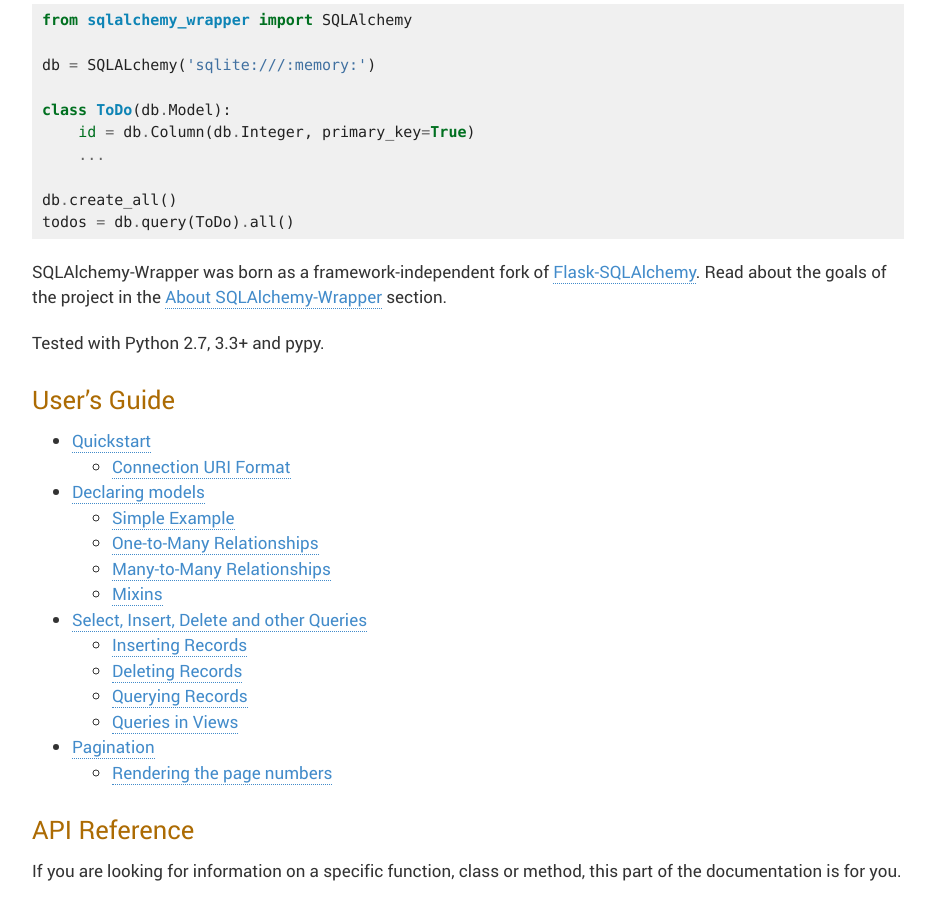
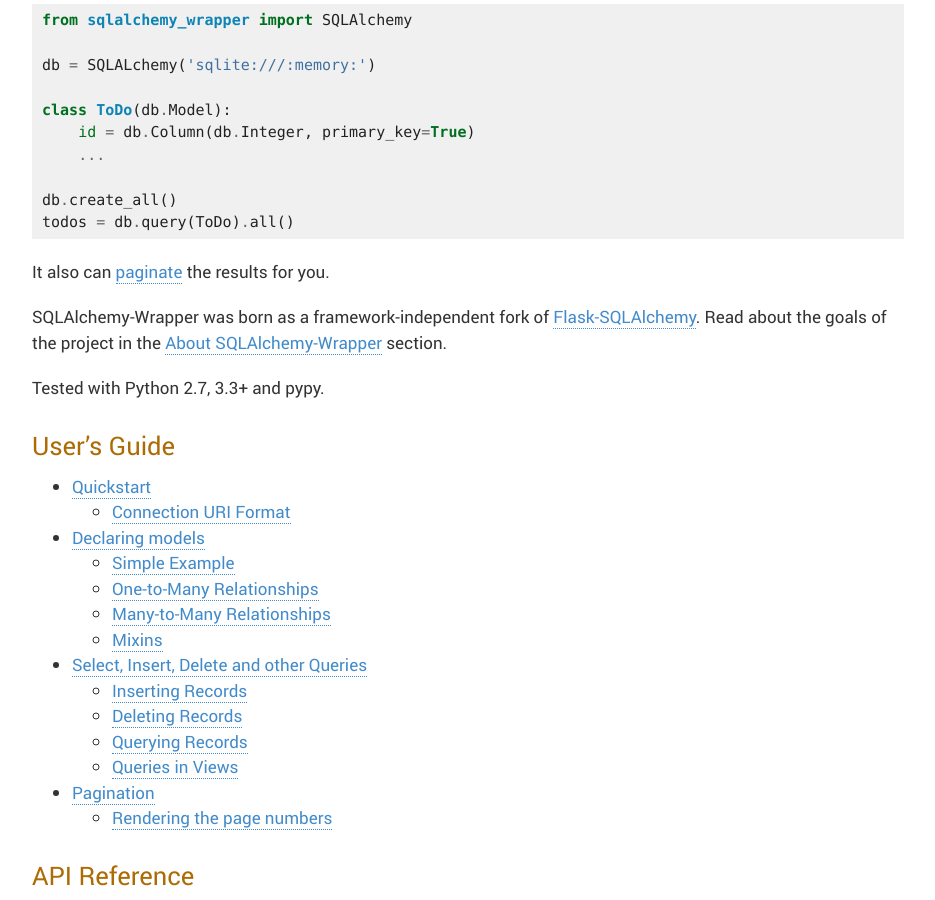
Before and after one commit to jpsca/sqla-wrapper, a Sphinx documentation site: the page built from docs/index.rst, in a window 1280 px wide and 900 px high, scrolled down 750 px. Shown: the whole window, without its empty margins (172-1107 px from the left). Built offline with Sphinx 7.4.7, drawn with Linux system fonts in a browser that asks for light colours.

Commit message:
pagination ref

```diff
--- a/docs/index.rst
+++ b/docs/index.rst
@@ -47,6 +47,8 @@
     todos = db.query(ToDo).all()
 
 
+It also can :ref:`paginate <pagination>` the results for you.
+
 SQLAlchemy-Wrapper was born as a framework-independent fork of `Flask-SQLAlchemy <https://pythonhosted.org/Flask-SQLAlchemy/>`_.
 Read about the goals of the project in the :ref:`about` section.
 
```
